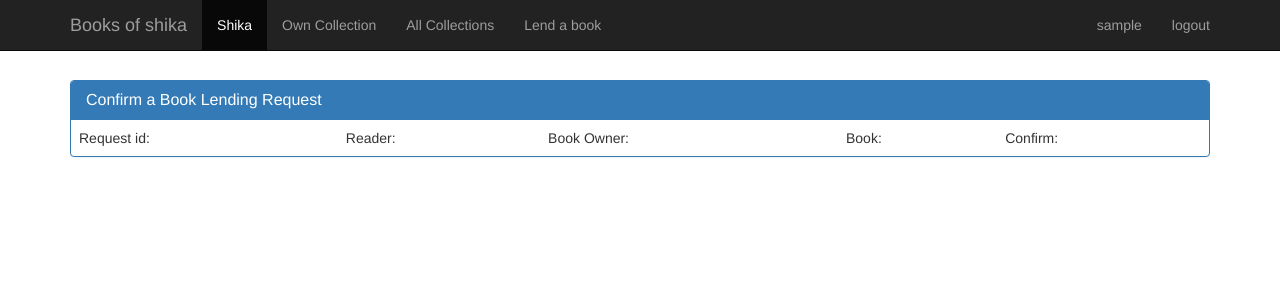
After one commit to msvalina/books-of-shika, a Django app: page /shika/confirm/ in a window 1280 px wide. The commit adds this page. Shown: the top 300 px of the page. Run offline with Django 3.2, Linux system fonts and the light colour scheme; the visitor is signed in with stand-in values (Sample User, id 1); data that the repository does not hold is empty; some libraries are stand-ins or nearby versions.

Commit message:
added template and view for lending requests

```diff
--- /dev/null
+++ b/shika/templates/confirmation.html
@@ -0,0 +1,34 @@
+{# vim:set et sw=2 ts=2 tw=80: #}
+{% extends "base.html" %}
+{% load bootstrap3 %}
+{% block content %}
+  <br>
+  <br>
+  <div class="panel panel-primary">
+    <div class="panel-heading">
+      <h3 class="panel-title">Confirm a Book Lending Request</h3>
+    </div>
+    <!-- Table -->
+    <table class="table">
+      <tr>
+        <td>Request id:</td> <td>Reader:</td> <td>Book Owner:</td>
+        <td>Book:</td> <td>Confirm:</td>
+      </tr>
+        {% for req in requests %}
+          <tr>
+            <td>{{ req.id  }}</td> <td>{{ req.reader }}</td>
+            <td>{{ req.book_owner }}</td> <td>{{ req.book }}</td>
+          <td>
+            <form action="/shika/confirm/" method="post" class="form-inline">
+              {% csrf_token %}
+              <div class="form-group"><button class="btn btn-success"
+                  name="Confirm" value="{{ req.id }}" type="submit">Confirm</button></div>
+              <div class="form-group"><button class="btn btn-danger"
+                  name="Deny" value="{{ req.id }}" type="submit">Deny</button></div>
+            </form>
+          </td>
+          </tr>
+        {% endfor %}
+    </table>
+  </div>
+{% endblock content %}
--- a/shika/templates/shika/home.html
+++ b/shika/templates/shika/home.html
@@ -16,7 +16,8 @@
       All Collections</a>
       <a class="btn btn-primary btn-lg" href="{% url 'shika:lending' %}"
         role="button"> Lend a Book</a>
-      <a class="btn btn-primary btn-lg" href="#" role="button">
+      <a class="btn btn-primary btn-lg" href="{% url 'shika:confirm' %}"
+        role="button">
       Confirm Lending</a>
     </div>
   </div>
--- a/shika/urls.py
+++ b/shika/urls.py
@@ -6,5 +6,6 @@ urlpatterns = patterns('',
             url(r'collection/$', views.collection, name='collection'),
             url(r'bookentry/$', views.book_entry, name='bookentry'),
             url(r'lending/$', views.lending_request, name='lending'),
+            url(r'confirm/$', views.confirm_request, name='confirm'),
             url(r'thanks/$', views.thanks, name='thanks'),
             )
--- a/shika/views.py
+++ b/shika/views.py
@@ -63,6 +63,38 @@ def lending_request(request):
     return render(request, 'lending.html', {'form': form})
 
 @login_required
+def confirm_request(request):
+    unconfirmed_requests = LendingRequest.objects.filter(
+                           book_owner__name=request.user,
+                           is_confirmed=None)
+
+    if request.method == 'POST':
+        try:
+            req_id = request.POST['Confirm']
+            print req_id
+            req = LendingRequest.objects.get(id=req_id)
+            req.is_confirmed = True
+            req.save()
+            return redirect('/shika/confirm/')
+        except KeyError:
+            print 'WTf'
+        try:
+            req_id = request.POST['Deny']
+            print req_id
+            req = LendingRequest.objects.get(id=req_id)
+            req.is_confirmed = False
+            req.save()
+            return redirect('/shika/confirm/')
+        except KeyError:
+            print 'WTffff'
+
+    # if a GET (or any other method) we'll create a blank form
+    else:
+        context = {'requests': unconfirmed_requests}
+
+        return render(request, 'confirmation.html', context)
+
+@login_required
 def thanks(request):
     return HttpResponse("thanks")
 
```
